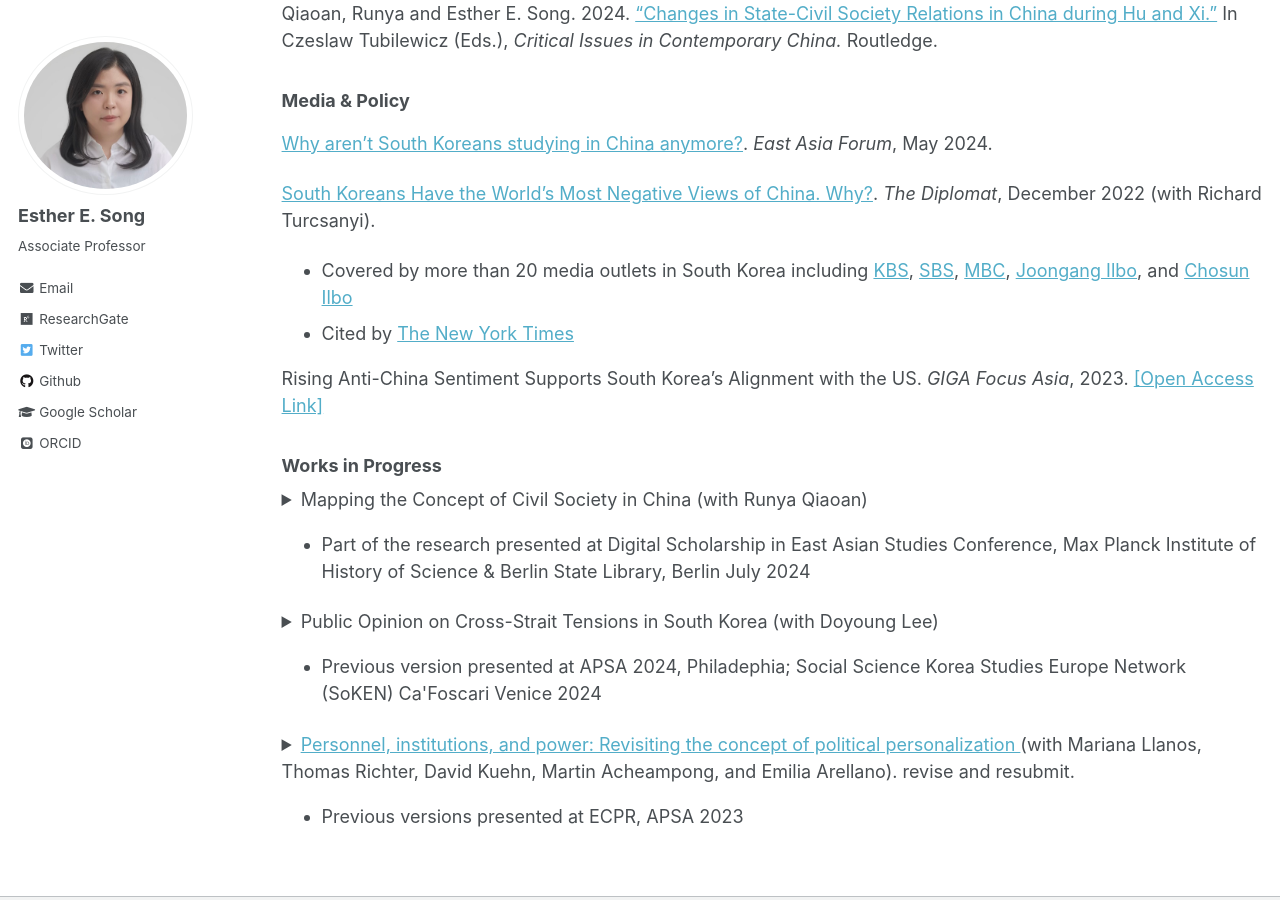
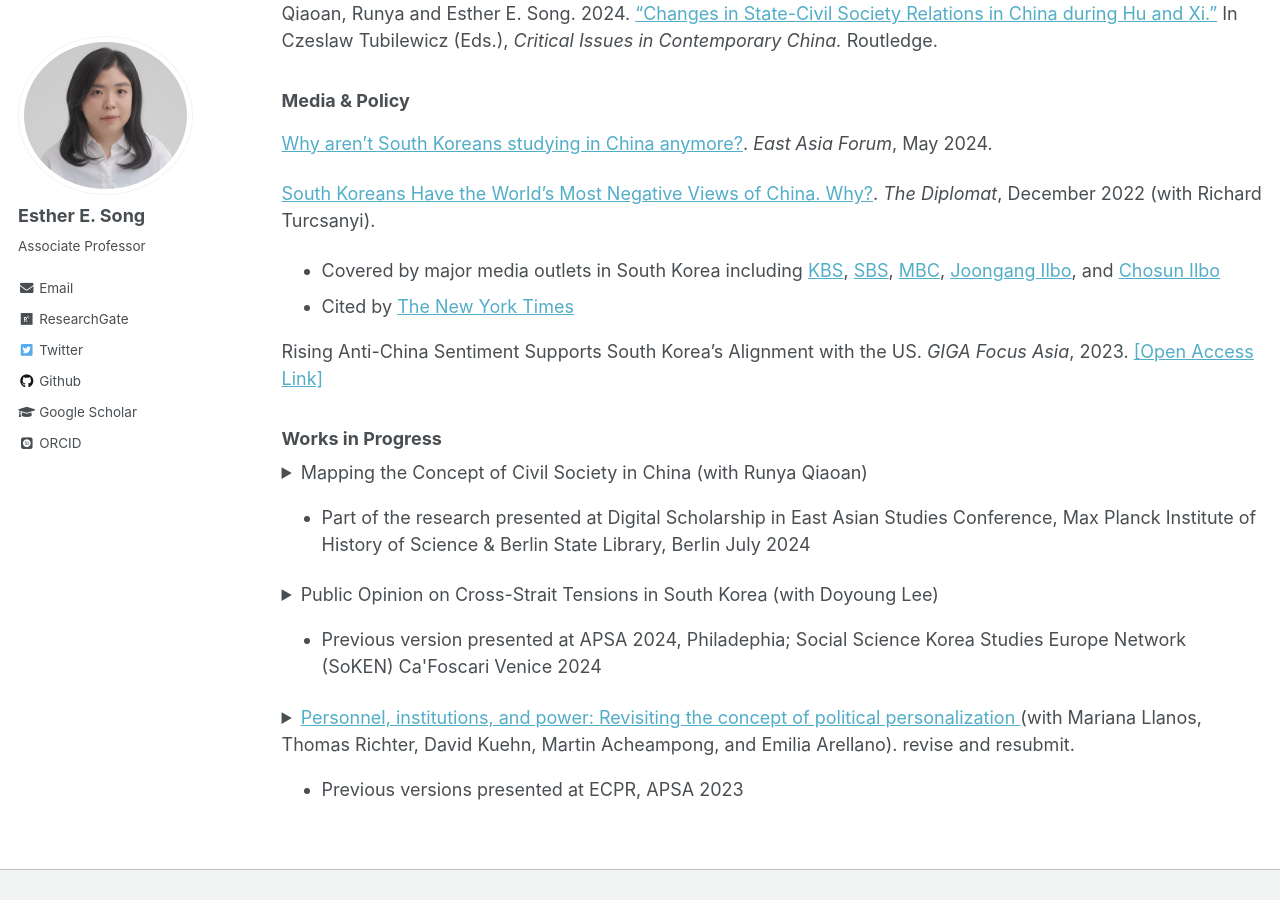
Before and after one commit to ehsong/ehsong.github.io, a Jekyll site: the page built from _pages/research.md, in a window 1280 px wide and 900 px high, scrolled down 2081 px. Built offline with Jekyll 4.4.1, drawn with Linux system fonts in a browser that asks for light colours; some web fonts are replaced.

Commit message:
Update research.md

```diff
--- a/_pages/research.md
+++ b/_pages/research.md
@@ -50,7 +50,7 @@
 [Why aren't South Koreans studying in China anymore?](https://eastasiaforum.org/2024/05/24/why-arent-south-koreans-studying-in-china-anymore/). *East Asia Forum*, May 2024.
 
 [South Koreans Have the World's Most Negative Views of China. Why?](https://thediplomat.com/2022/12/south-koreans-have-the-worlds-most-negative-views-of-china-why/). *The Diplomat*, December 2022 (with Richard Turcsanyi).
-   * Covered by more than 20 media outlets in South Korea including [KBS](https://news.kbs.co.kr/news/view.do?ncd=6207159&ref=A), [SBS](https://news.sbs.co.kr/news/endPage.do?news_id=N1007024887&plink=ORI&cooper=NAVER), [MBC](https://imnews.imbc.com/replay/2022/nwtoday/article/6440097_35752.html), [Joongang Ilbo](https://www.joongang.co.kr/article/25129259), and [Chosun Ilbo](https://www.chosun.com/international/international_general/2022/12/28/NSJ6CQ37RNEM3JOVZWWAZDRAAI/?utm_source=naver&utm_medium=referral&utm_campaign=naver-news)
+   * Covered by major media outlets in South Korea including [KBS](https://news.kbs.co.kr/news/view.do?ncd=6207159&ref=A), [SBS](https://news.sbs.co.kr/news/endPage.do?news_id=N1007024887&plink=ORI&cooper=NAVER), [MBC](https://imnews.imbc.com/replay/2022/nwtoday/article/6440097_35752.html), [Joongang Ilbo](https://www.joongang.co.kr/article/25129259), and [Chosun Ilbo](https://www.chosun.com/international/international_general/2022/12/28/NSJ6CQ37RNEM3JOVZWWAZDRAAI/?utm_source=naver&utm_medium=referral&utm_campaign=naver-news)
    * Cited by [The New York Times](https://www.nytimes.com/2023/04/10/opinion/south-korea-japan-china-relations.html)
 
 Rising Anti-China Sentiment Supports South Korea’s Alignment with the US. *GIGA Focus Asia*, 2023. [[Open Access Link]](https://www.giga-hamburg.de/en/publications/giga-focus/rising-anti-china-sentiment-supports-south-koreas-alignment-with-the-us)
```
